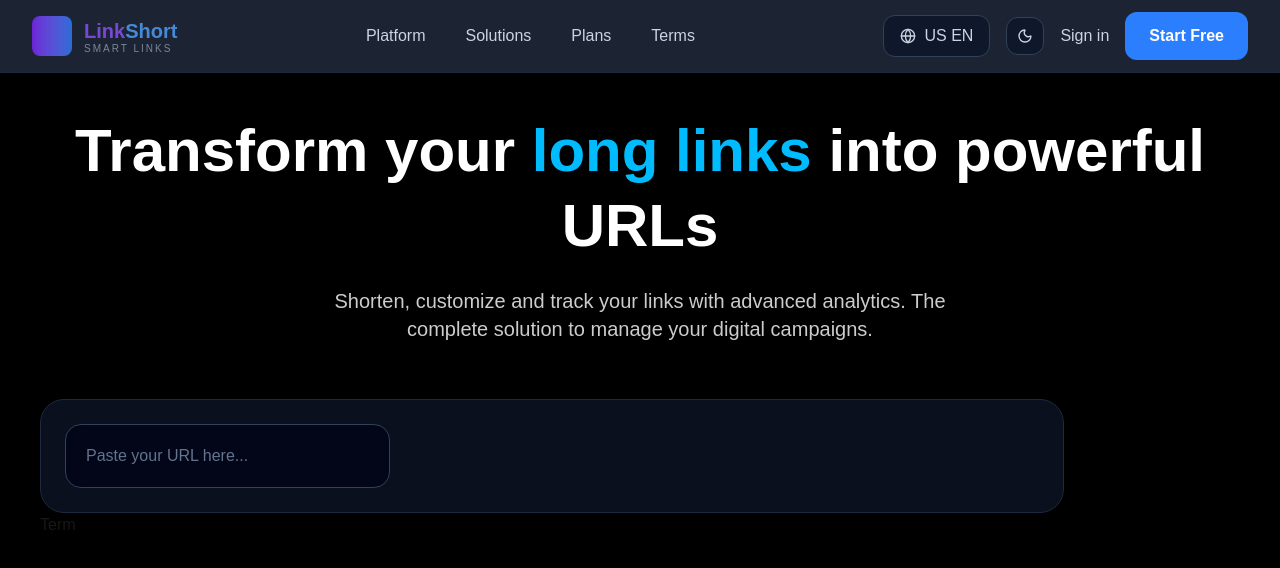
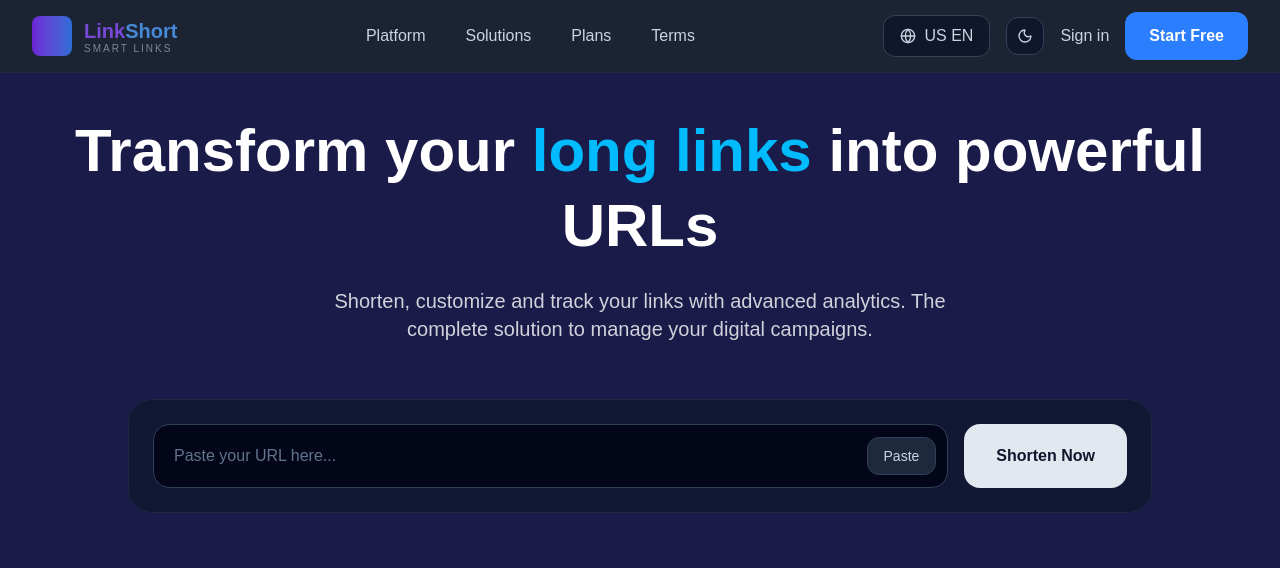
Before and after one commit to sekiro961-wq/shortlink-clone-nextjs, a Next.js app: page / in a window 1280 px wide. Shown: the top 568 px of the page. Built offline with nearby package versions, Linux system fonts and the light colour scheme.

Commit message:
Paste URL bar

```diff
--- a/src/components/layout/hero/Hero.tsx
+++ b/src/components/layout/hero/Hero.tsx
@@ -1,16 +1,14 @@
-import HeroTitle from "./HeroTitle";
-import HeroSubtitle from "./HeroSubtitle";
-import HeroMenu from "./HeroMenu";
-import HeroTerm from "./HeroTerm";
+import HeroTitle from './HeroTitle';
+import HeroSubtitle from './HeroSubtitle';
+import HeroMenu from './HeroMenu';
 
-export default function Hero () {
+export default function Hero() {
   return (
-        <header className="bg-black">
-              <div className="mx-auto h-200 p-10 max-w-7xl items-center justify-between">
+    <header className="bg-[#1B1B4A]">
+      <div className="mx-auto h-200 max-w-7xl items-center justify-between p-10">
         <HeroTitle />
         <HeroSubtitle />
         <HeroMenu />
-                <HeroTerm />
       </div>
     </header>
   );
--- a/src/components/layout/hero/HeroMenu.tsx
+++ b/src/components/layout/hero/HeroMenu.tsx
@@ -1,29 +1,33 @@
 export default function HeroMenu() {
   return (
-        <div className="mt-14 w-full max-w-5xl rounded-3xl border border-slate-800 bg-slate-900/70 p-6 backdrop-blur">
+    <div className="mx-auto mt-14 w-full max-w-5xl rounded-3xl border border-slate-800 bg-slate-900/70 p-6 backdrop-blur">
       <div className="flex flex-col gap-4 lg:flex-row">
-                <div className="flex flex-col gap-4 lg:flex-row">
+        <div className="relative flex-1">
           <input
             type="text"
             placeholder="Paste your URL here..."
-                        className="
-                        h-16
-                        w-full
-                        rounded-2xl
-                        border
-                        border-slate-700
-                        bg-slate-950
-                        px-5
-                        pr-24
-                        text-white
-                        outline-none
-                        placeholder:text-slate-500
-                        focus:border-sky-500
-                    "
-                    >
-                    </input>
+            className="h-16 w-full rounded-2xl border border-slate-700 bg-slate-950 px-5 pr-24 text-white outline-none placeholder:text-slate-500 focus:border-sky-500"
+          />
+          <button className="absolute top-1/2 right-3 -translate-y-1/2 rounded-xl border border-slate-700 bg-slate-800 px-4 py-2 text-sm text-slate-300 transition hover:brightness-150">
+            Paste
+          </button>
         </div>
+        <button className="h-16 rounded-2xl bg-slate-200 px-8 font-semibold text-slate-900 transition hover:bg-white">
+          Shorten Now
+        </button>
       </div>
     </div>
   );
 }
+
+function FeatureCard({ title, desc }: { title: string; desc: string }) {
+  return (
+    <div className="rounded-2xl border border-slate-800 bg-slate-900/50 p-5 transition hover:-translate-y-1 hover:border-sky-500/40">
+      <div className="mb-4 h-10 w-10 rounded-xl bg-sky-500/20" />
+
+      <h3 className="font-semibold text-white">{title}</h3>
+
+      <p className="mt-2 text-sm text-slate-400">{desc}</p>
+    </div>
+  );
+}
--- a/src/components/layout/hero/HeroTerm.tsx
+++ /dev/null
@@ -1,3 +0,0 @@
-export default function HeroTerm() {
-    return <div>Term</div>
-}
```
Lines whose indentation alone changed are shown as unchanged.
